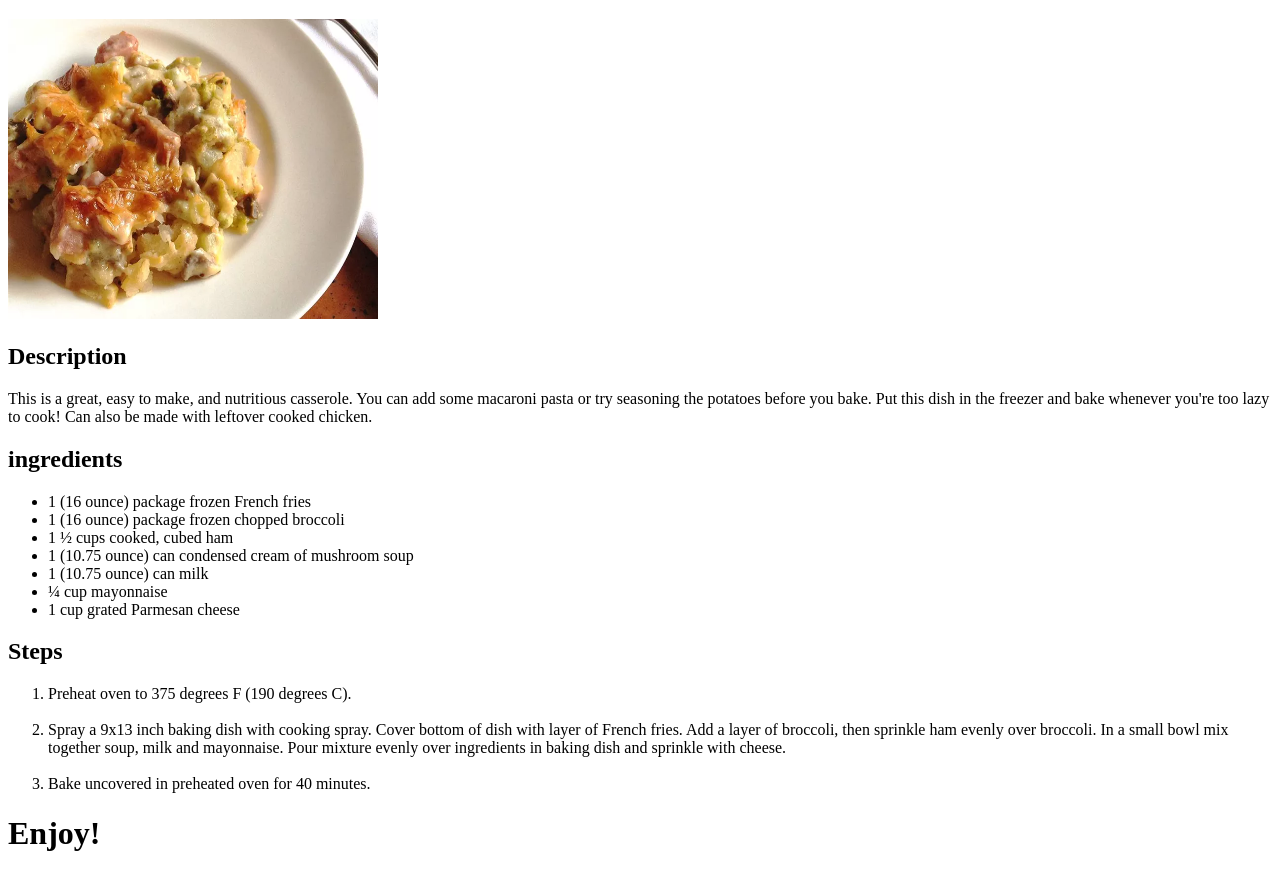
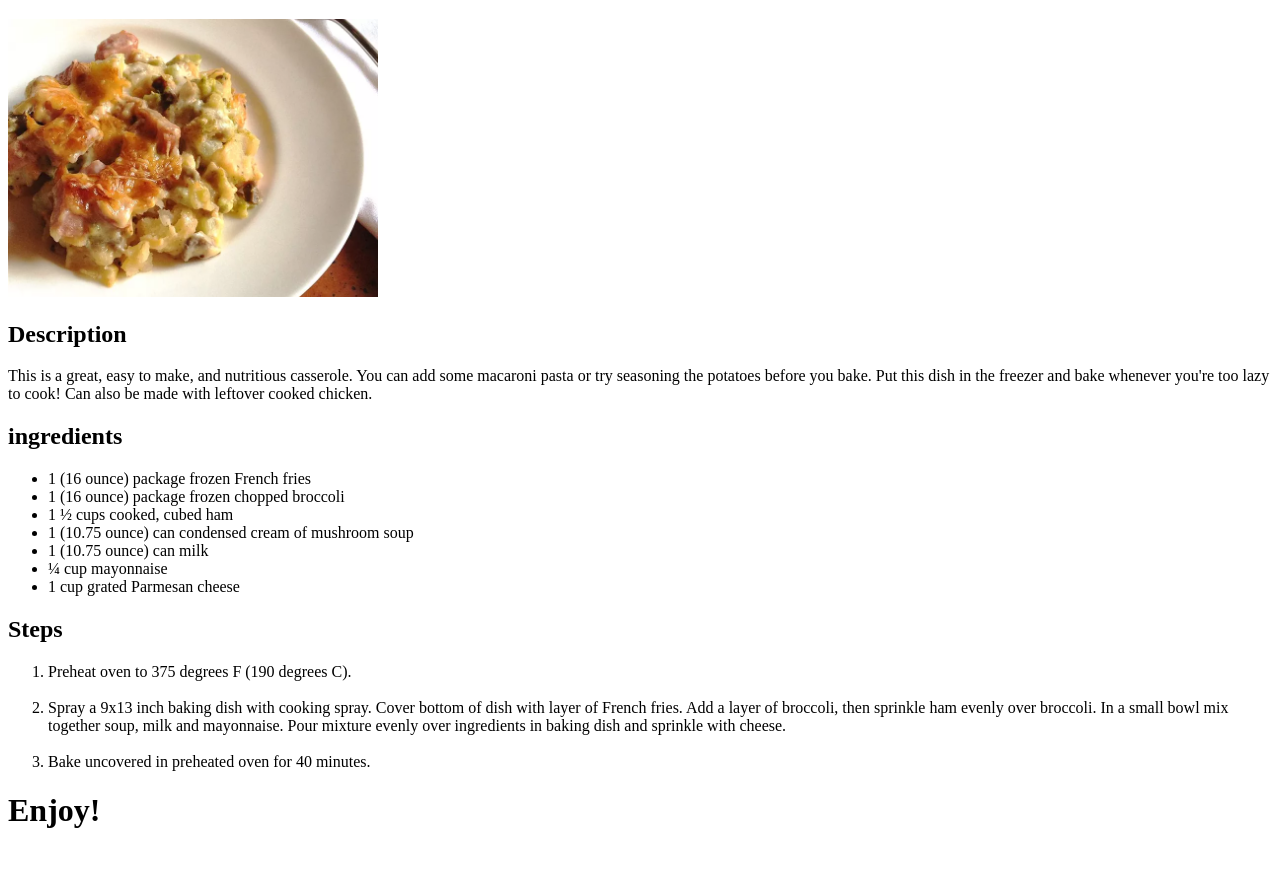
Before and after one commit to weirdball7/odin-recipes, a plain HTML site: page recipes/casserole.html in a window 1280 px wide. Shown: the part 61-934 px from the top of the page. After the commit the page ends 912 px from the top, so only its background shows below. Drawn offline with Linux system fonts and the light colour scheme.

Commit message:
changed image height to auto in casserole.html

```diff
--- a/recipes/casserole.html
+++ b/recipes/casserole.html
@@ -8,7 +8,7 @@
 </head>
 <body>
     <h1>Ham, Potato and Broccoli Casserole</h1>
-    <img src="images/casserole.png" alt="casserole" height="300px" width="370px">
+    <img src="images/casserole.png" alt="casserole" height="auto" width="370px">
     <h2>Description</h2>
     <p>
         This is a great, easy to make, and nutritious casserole.
```
Also changed, not shown: index.html (+1 -1 lines).
